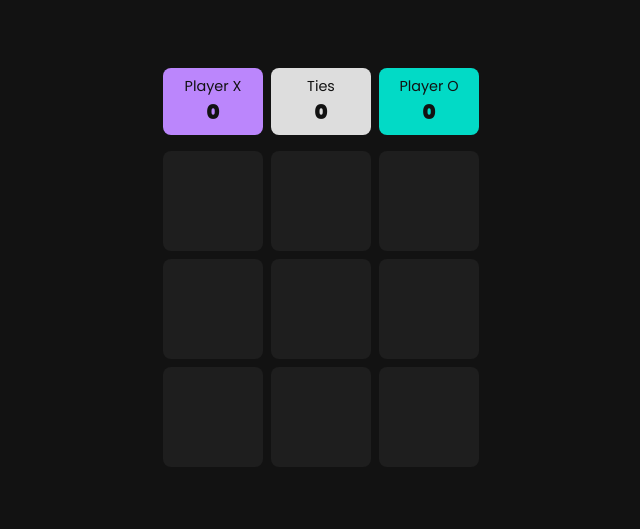
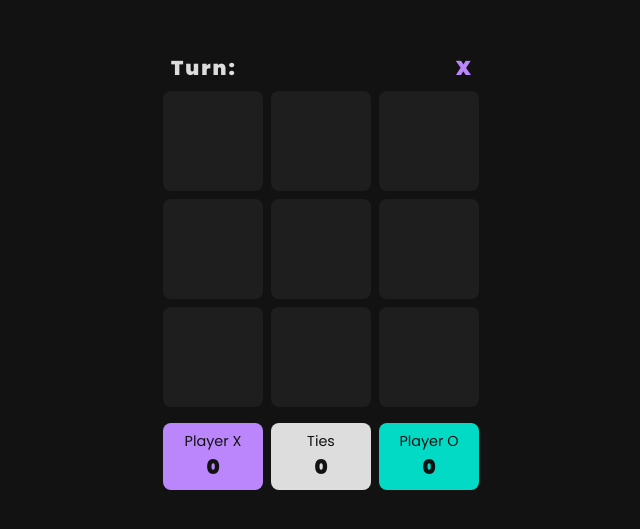
Before and after one commit to LeandroKoshoji/tic-tac-toe-multiplayer, a Vue app in the folder frontend/: page /local-game in a window 1280 px wide. Shown: the part 133-662 px from the top of the page, without its empty margins (319-959 px from the left). Built offline with nearby package versions, Linux system fonts and the light colour scheme.

Commit message:
feat(view/LocalBoardView) : show player turn

```diff
--- a/frontend/src/views/BoardView/LocalBoardView.vue/LocalBoardView.scss
+++ b/frontend/src/views/BoardView/LocalBoardView.vue/LocalBoardView.scss
@@ -1,55 +1,38 @@
 .the-board-view {
     min-height: 100vh;
     display: flex;
-    .result {
+    .game {
         margin: auto;
-        background-color: var(--color-semi-neutral);
-        border-radius: var(--radius);
-        padding: var(--full-padding);
 
-        .result-text {
-            font-weight: 900;
-            font-size: 2.5rem;
-            text-align: center;
-        }
-        .result-symbol {
-            font-weight: 900;
-            font-size: 4rem;
-            text-align: center;
-            padding-bottom: var(--full-padding);
+        .turn {
+            display: flex;
+            align-items: center;
+            justify-content: space-between;
+            padding: var(--half-padding);
 
-            animation: rotate linear infinite 2s;
+            .turn-text {
+                font-size: 1.25rem;
+                font-weight: 900;
+                letter-spacing: 2px;
+            }
+            .turn-symbol {
+                font-size: 1.25rem;
+                font-weight: 900;
 
-            &.player-x {
-                color: var(--color-accent-one);
-            }
-            &.player-o {
-                color: var(--color-accent-two);
-            }
-
-            @keyframes rotate {
-                from {
-                    transform: rotate3d(1, 1, 1, 0deg);
+                &.turn-X {
+                    color: var(--color-accent-one);
                 }
-                to {
-                    transform: rotate3d(1, 1, 1, 360deg);
+                &.turn-O {
+                    color: var(--color-accent-two);
                 }
             }
         }
-
-        .end-button {
-            margin-bottom: 16px;
-        }
-    }
-    .game {
-        margin: auto;
-
         .scores {
             display:  flex;
             justify-content: space-between;
             align-items: center;
             gap: var(--half-padding);
-            padding-bottom: var(--full-padding);;
+            padding-top: var(--full-padding);;
 
             .score {
                 border-radius: var(--radius);
--- a/frontend/src/views/BoardView/LocalBoardView.vue/LocalBoardView.vue
+++ b/frontend/src/views/BoardView/LocalBoardView.vue/LocalBoardView.vue
@@ -2,6 +2,18 @@
     <div class="container">
     <div class="the-board-view">
         <div class="game">
+            <div class="turn">
+                <div class="turn-text">Turn:</div>
+                <div class="turn-symbol" :class="turnColor"> {{turn}}</div>
+            </div>
+            <TheBoard
+                :board="board"
+                :turn="turn"
+                @makeMove="makePlayerMove"
+                :winner="winner"
+                :winnerCombination="winnerCombination"
+                :disabled="false"
+            />
             <div class="scores">
                 <div class="score player-x">
                     <div class="score-title">Player X</div>
@@ -16,14 +28,6 @@
                     <div class="score-number">{{players.O.score}}</div>
                 </div>
             </div>
-            <TheBoard
-                :board="board"
-                :turn="turn"
-                @makeMove="makePlayerMove"
-                :winner="winner"
-                :winnerCombination="winnerCombination"
-                :disabled="false"
-            />
             <div v-if="gameOver" class="end-buttons">
                 <div class="rematch">
                     <DButton :color="rematchButtonColor" @eventClick="restartGame">Rematch</DButton>
@@ -42,7 +46,7 @@
 import TheBoard from '@/components/TheBoard/TheBoard.vue'
 import DButton from '@/components/DButton/DButton.vue'
 import useGame from '@/composables/useGame'
-import { computed, watch } from 'vue';
+import { computed } from 'vue';
 import { useRouter } from 'vue-router'
 
 interface IPlayerMove {
@@ -76,6 +80,9 @@ const rematchButtonColor = computed((): string => {
     if (winner.value === 'O') return 'accent-one'
     return ''
 })
+const turnColor = computed((): string => {
+    return turn.value === 'X' ? 'turn-X' : 'turn-O'
+})
 
 const makePlayerMove = (playerMove: IPlayerMove) => {
     const playerTurn = playerMove.turn as keyof IPlayers
```
